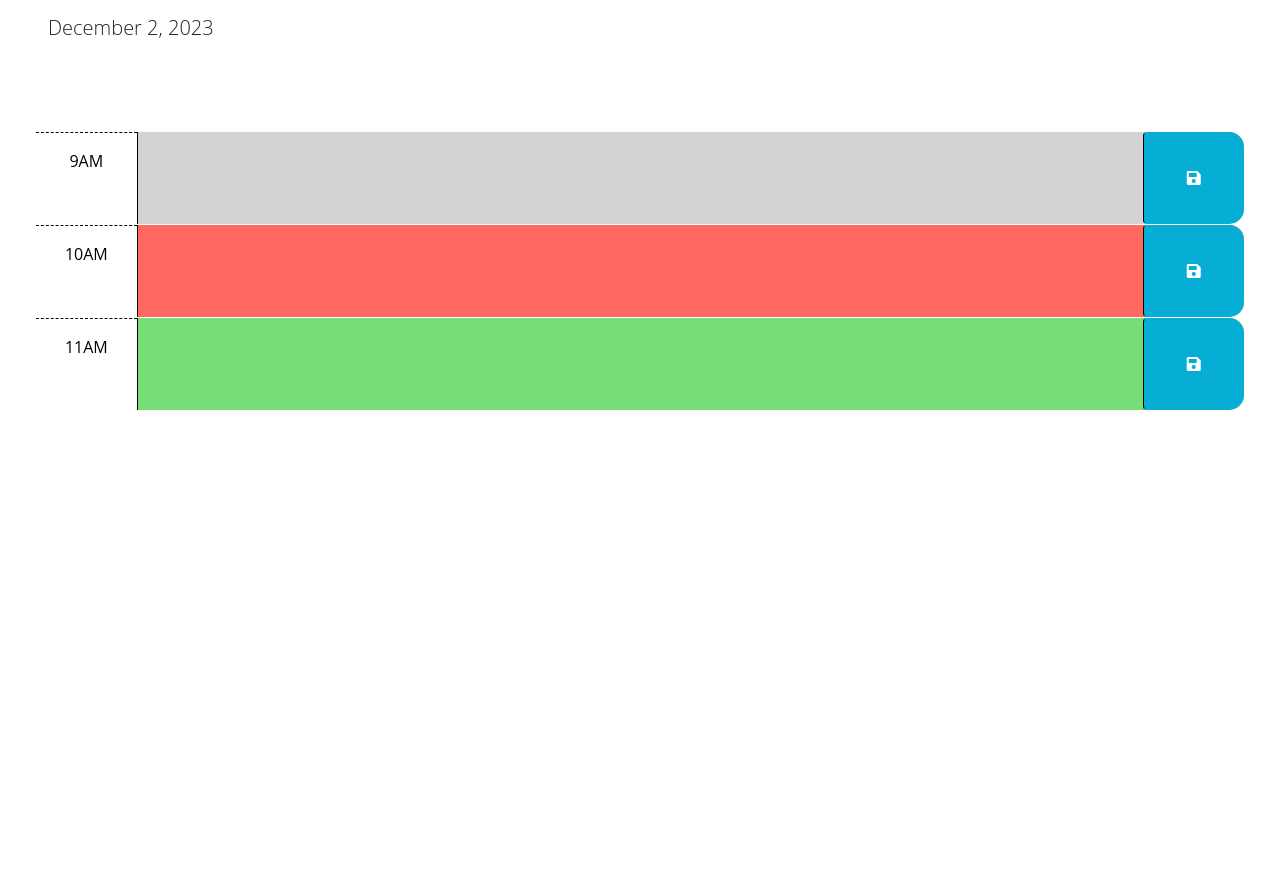
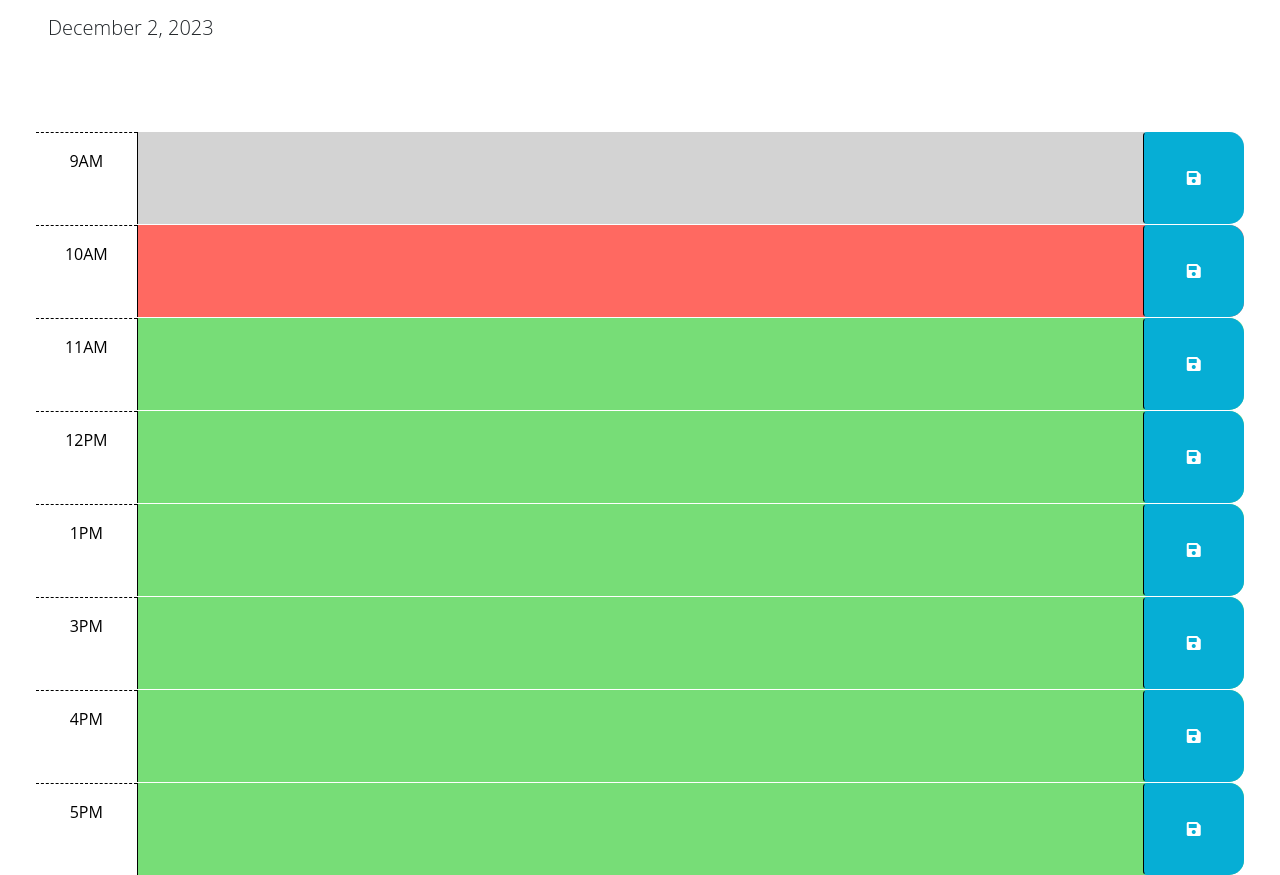
Before and after one commit to fswDevSteph/WorkDayScheduler, a plain HTML site: page Develop/index.html in a window 1280 px wide. Shown: the part 166-1041 px from the top of the page. Before the commit the page ends 800 px from the top, so only its background shows below. Drawn offline with nearby package versions, Linux system fonts and the light colour scheme.

Commit message:
added blocks of code for each hour until 5pm

```diff
--- a/Develop/index.html
+++ b/Develop/index.html
@@ -58,6 +58,41 @@
                 <i class="fas fa-save" aria-hidden="true"></i>
             </button>
         </div>
+        <div id="hour-11" class="row time-block future">
+            <div class="col-2 col-md-1 hour text-center py-3">12PM</div>
+            <textarea class="col-8 col-md-10 description" rows="3"> </textarea>
+            <button class="btn saveBtn col-2 col-md-1" aria-label="save">
+                <i class="fas fa-save" aria-hidden="true"></i>
+            </button>
+        </div>
+        <div id="hour-11" class="row time-block future">
+            <div class="col-2 col-md-1 hour text-center py-3">1PM</div>
+            <textarea class="col-8 col-md-10 description" rows="3"> </textarea>
+            <button class="btn saveBtn col-2 col-md-1" aria-label="save">
+                <i class="fas fa-save" aria-hidden="true"></i>
+            </button>
+        </div>
+        <div id="hour-11" class="row time-block future">
+            <div class="col-2 col-md-1 hour text-center py-3">3PM</div>
+            <textarea class="col-8 col-md-10 description" rows="3"> </textarea>
+            <button class="btn saveBtn col-2 col-md-1" aria-label="save">
+                <i class="fas fa-save" aria-hidden="true"></i>
+            </button>
+        </div>
+        <div id="hour-11" class="row time-block future">
+            <div class="col-2 col-md-1 hour text-center py-3">4PM</div>
+            <textarea class="col-8 col-md-10 description" rows="3"> </textarea>
+            <button class="btn saveBtn col-2 col-md-1" aria-label="save">
+                <i class="fas fa-save" aria-hidden="true"></i>
+            </button>
+        </div>
+        <div id="hour-11" class="row time-block future">
+            <div class="col-2 col-md-1 hour text-center py-3">5PM</div>
+            <textarea class="col-8 col-md-10 description" rows="3"> </textarea>
+            <button class="btn saveBtn col-2 col-md-1" aria-label="save">
+                <i class="fas fa-save" aria-hidden="true"></i>
+            </button>
+        </div>
     </div>
 
     <script src="https://cdnjs.cloudflare.com/ajax/libs/jquery/3.2.1/jquery.min.js"></script>
--- a/Develop/script.js
+++ b/Develop/script.js
@@ -8,7 +8,7 @@ var formatDate = today.format('MMMM D, YYYY'); //Creates a variable"formatDate"
 
 document.getElementById('currentDay').textContent = formatDate; // Grabs the HTML element with the id 'currentDay' and updates its text content with the formatted date stored in the variable "formatDate".
 
-/*HEN I scroll down
+/*WHEN I scroll down
 THEN I am presented with timeblocks for standard business hours of 9am&ndash;5pm
 WHEN I view the timeblocks for that day
 THEN each timeblock is color coded to indicate whether it is in the past, present, or future
```
